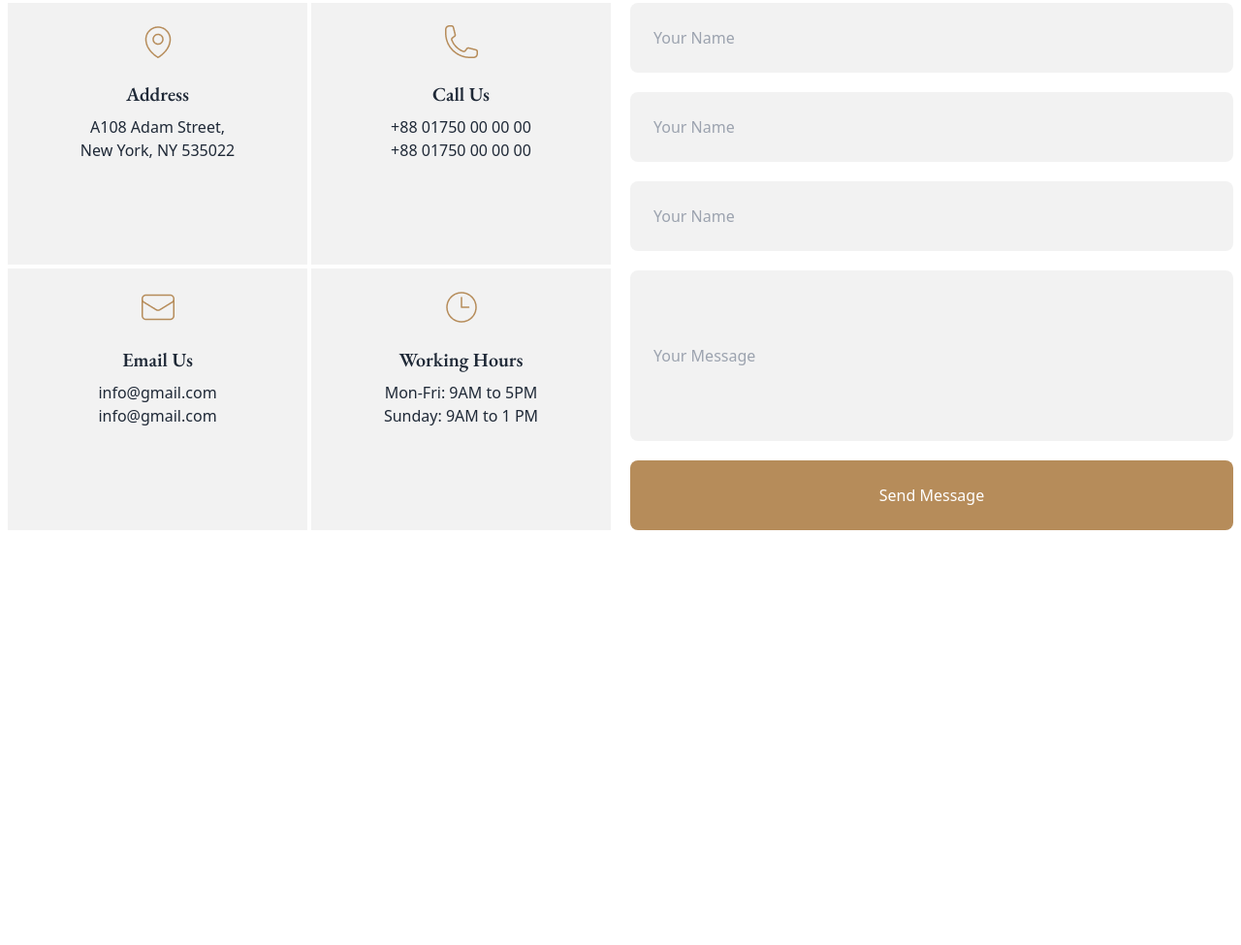
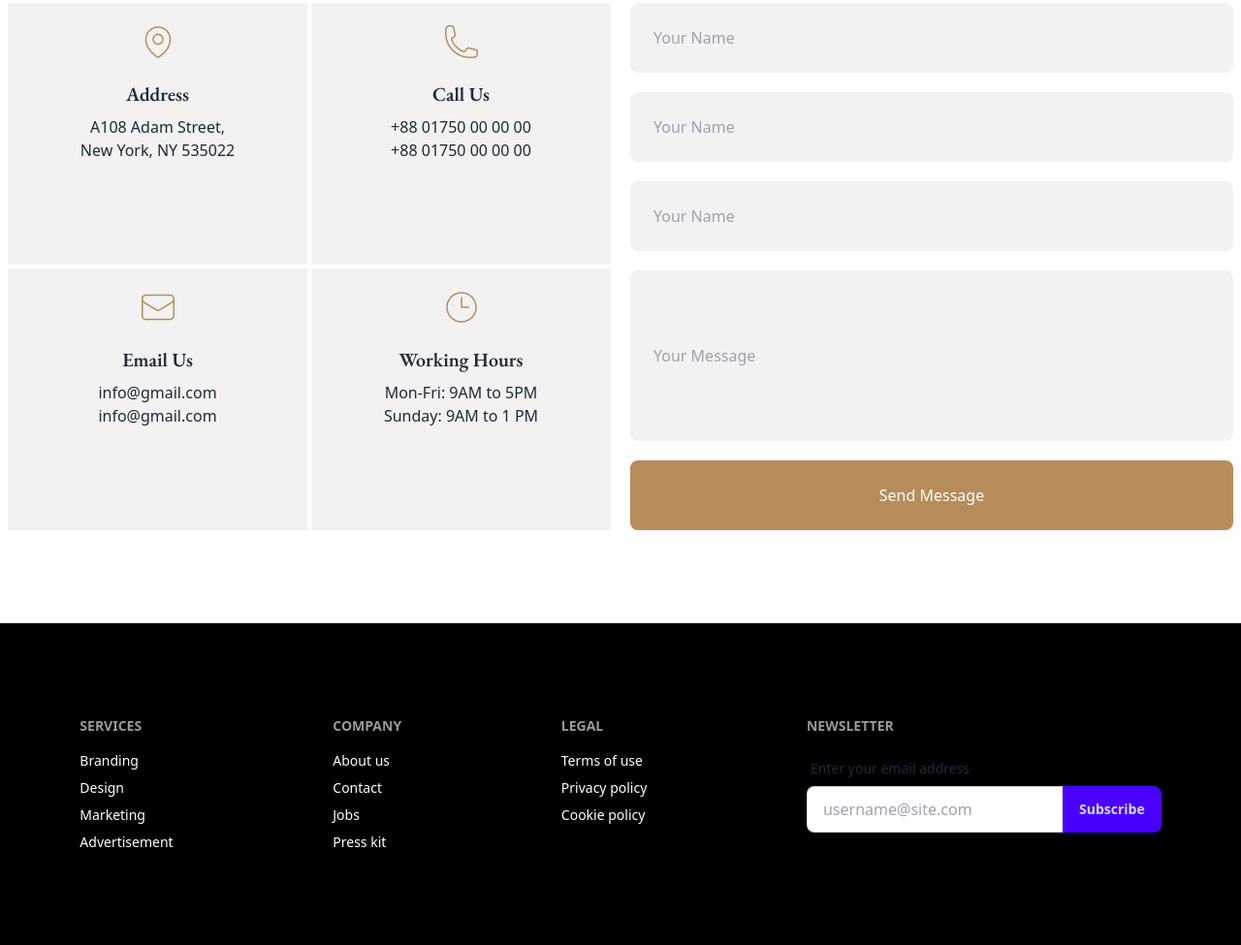
Before and after one commit to Imranhasanrimon/legal-solutions-by-tailwind, a plain HTML site: page index.html in a window 1280 px wide. Shown: the part 3161-4136 px from the top of the page at 97% size. Before the commit the page ends 3804 px from the top, so only its background shows below. Drawn offline with nearby package versions, Linux system fonts and the light colour scheme.

Commit message:
full project is done

```diff
--- a/index.html
+++ b/index.html
@@ -395,10 +395,43 @@
                 </form>
             </div>
         </section>
-
-
     </main>
-
+    <footer class="bg-black">
+        <div class="footer  text-base-content px-2 py-24 max-w-screen-xl mx-auto  text-white lg:justify-items-center">
+            <nav>
+                <h6 class="footer-title">Services</h6>
+                <a class="link link-hover">Branding</a>
+                <a class="link link-hover">Design</a>
+                <a class="link link-hover">Marketing</a>
+                <a class="link link-hover">Advertisement</a>
+            </nav>
+            <nav>
+                <h6 class="footer-title">Company</h6>
+                <a class="link link-hover">About us</a>
+                <a class="link link-hover">Contact</a>
+                <a class="link link-hover">Jobs</a>
+                <a class="link link-hover">Press kit</a>
+            </nav>
+            <nav>
+                <h6 class="footer-title">Legal</h6>
+                <a class="link link-hover">Terms of use</a>
+                <a class="link link-hover">Privacy policy</a>
+                <a class="link link-hover">Cookie policy</a>
+            </nav>
+            <form>
+                <h6 class="footer-title">Newsletter</h6>
+                <fieldset class="form-control w-80">
+                    <label class="label">
+                        <span class="label-text">Enter your email address</span>
+                    </label>
+                    <div class="join">
+                        <input type="text" placeholder="username@site.com" class="input input-bordered join-item" />
+                        <button class="btn btn-primary join-item">Subscribe</button>
+                    </div>
+                </fieldset>
+            </form>
+        </div>
+    </footer>
 </body>
 
 </html>
```
